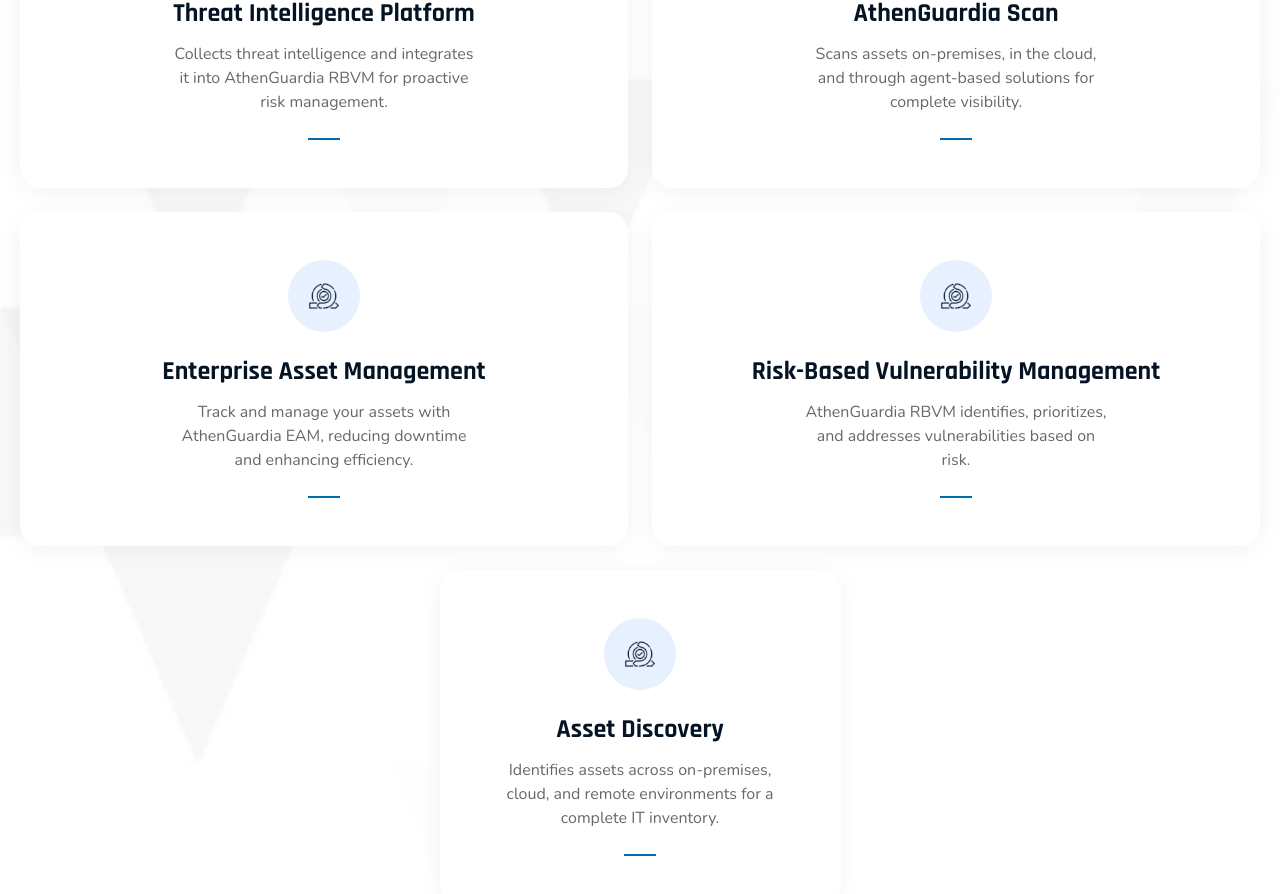
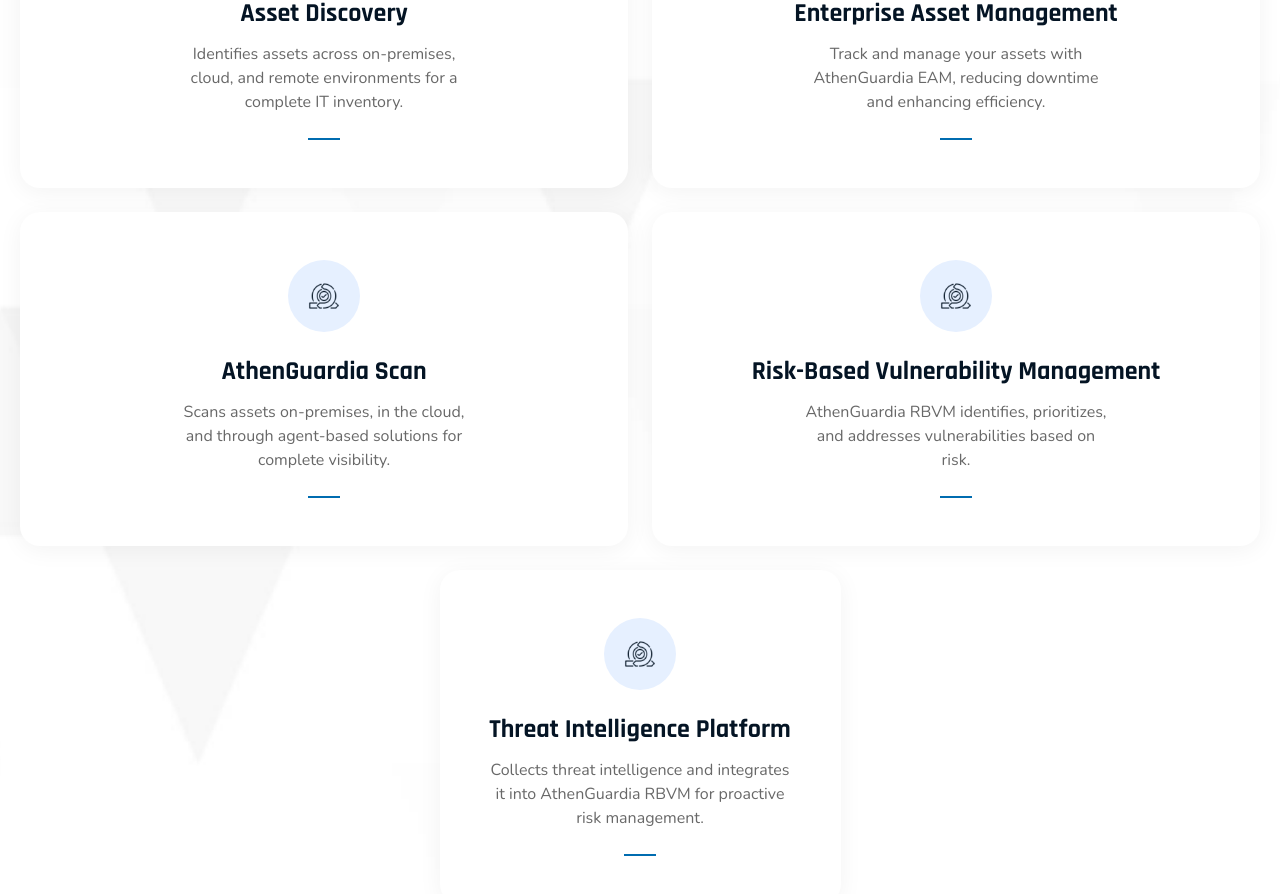
Before and after one commit to hasan-tec/Bafatech, a Next.js app: page / in a window 1280 px wide. Shown: the part 2440-3334 px from the top of the page. Built offline with nearby package versions, Linux system fonts and the light colour scheme.

Commit message:
finalized, final changes from feedback

```diff
--- /dev/null
+++ b/app/privacy-terms/page.tsx
@@ -0,0 +1,48 @@
+import { SiteHeader } from "@/components/site-header"
+import Image from "next/image"
+import Link from "next/link"
+import { Footer } from "@/components/footer"
+
+export default function Home() {
+  return (
+    <>
+      <SiteHeader />
+      <main className="min-h-screen">
+       {/* Hero Section */}
+       <section className="relative h-[30vh] sm:h-[40vh] md:h-[50vh] flex items-center justify-start">
+          <div className="absolute inset-0 w-full h-full">
+            <Image
+              src="https://images.unsplash.com/photo-1550751827-4bd374c3f58b"
+              alt="News Background"
+              fill
+              className="object-cover"
+              priority
+            />
+            <div
+              className="absolute inset-0 bg-gradient-to-r from-[rgba(0,27,69,0.85)] to-[rgba(0,27,69,0.75)]"
+              aria-hidden="true"
+            />
+          </div>
+
+          <div className="container relative mx-auto px-4 lg:px-8">
+            <nav className="flex items-center space-x-2 text-white/90 mb-2 sm:mb-4">
+              <Link
+                href="/"
+                className="font-nunito text-sm hover:text-white transition-colors"
+              >
+                Home
+              </Link>
+              <span className="text-white/60">/</span>
+              <span className="font-nunito text-sm">Privacy Policy</span>
+            </nav>
+
+            <h1 className="font-rajdhani text-3xl sm:text-4xl md:text-5xl lg:text-6xl xl:text-7xl text-white font-bold tracking-tight">
+              Privacy Policy
+            </h1>
+          </div>
+        </section>
+      </main>
+      <Footer />
+    </>
+  )
+}
--- a/components/footer.tsx
+++ b/components/footer.tsx
@@ -21,7 +21,7 @@
 ]
 
 const navLinks = [
-  { href: "/services", label: "Services" },
+  { href: "#services", label: "Services" },
   { href: "/contact", label: "Contact Us" },
   { href: "/about", label: "About Us" },
   { href: "/privacy-terms", label: "Privacy & Terms" },
--- a/components/hero-section.tsx
+++ b/components/hero-section.tsx
@@ -24,8 +24,8 @@
             Technology Solutions Specializing in Enterprise Asset Management (EAM), Risk-Based Vulnerability Management (RBVM), and Patch Management
           </p>
           <Link
-            href="/services"
-            className="inline-flex items-center px-6 sm:px-8 py-3 sm:py-4 bg-primary hover:bg-secondary text-white rounded-lg transition-colors font-rajdhani text-sm sm:text-base font-semibold group"
+            href="#services"
+            className="inline-flex items-center px-6 sm:px-8 py-3 sm:py-4 bg-primary hover:bg-blue-900 text-white rounded-lg transition-colors font-rajdhani text-sm sm:text-base font-semibold group"
           >
             Our Services
             <span className="ml-2 sm:ml-3 h-5 w-5 sm:h-6 sm:w-6 rounded-full bg-white/20 flex items-center justify-center">
--- a/components/partner-section.tsx
+++ b/components/partner-section.tsx
@@ -8,7 +8,7 @@
 
       <div className="relative container mx-auto px-4 lg:px-8">
         <div className="max-w-3xl mx-auto text-center space-y-6">
-          <h2 className="text-4xl md:text-5xl lg:text-6xl font-bold text-white font-display">
+          <h2 className="text-3xl md:text-5xl lg:text-6xl font-bold text-white font-display">
             Partner With Us
           </h2>
           <p className="text-lg md:text-xl text-white/90 leading-relaxed">
--- a/components/site-header.tsx
+++ b/components/site-header.tsx
@@ -5,7 +5,7 @@
 import { ChevronDown, Menu } from 'lucide-react'
 import { useState, useEffect, useRef } from "react"
 import { Sheet, SheetContent, SheetTrigger } from "@/components/ui/sheet"
-import { Button } from "@/components/ui/button"
+
 
 export function SiteHeader() {
   const [isScrolled, setIsScrolled] = useState(false)
@@ -46,14 +46,14 @@
       isScrolled ? 'bg-white shadow-md' : 'bg-white'
     }`}>
       <div className="container mx-auto px-4 lg:px-8">
-        <div className="flex h-24 sm:h-28 md:h-32 items-center justify-between">
+        <div className="flex h-24 sm:h-28 md:h-22 items-center justify-between">
           <Link href="/" className="flex items-center">
             <Image
               src="/images/BafaTech Logo.png"
               alt="BafaTech Logo"
               width={260}
               height={58}
-              className="h-12 sm:h-14 md:h-16 w-auto"
+              className="h-16 sm:h-14 md:h-20 w-auto"
               priority
             />
           </Link>
@@ -174,12 +174,7 @@
                       {item}
                     </Link>
                   ))}
-                  <Link
-                    href="/get-quote"
-                    className="inline-flex bg-[#006CB0] text-white px-8 py-3 rounded-md font-nunito text-lg font-semibold hover:bg-[#005a91] transition-colors justify-center mt-4"
-                  >
-                    Get A Quote
-                  </Link>
+
                 </nav>
               </SheetContent>
             </Sheet>
--- a/components/solutions-section.tsx
+++ b/components/solutions-section.tsx
@@ -1,36 +1,42 @@
 import Image from 'next/image'
+import Link from 'next/link'
 
 const solutions = [
   {
     icon: '/images/Threat.png',
-    title: 'Threat Intelligence Platform',
-    description: 'Collects threat intelligence and integrates it into AthenGuardia RBVM for proactive risk management.',
+    title: 'Asset Discovery',
+    description: 'Identifies assets across on-premises, cloud, and remote environments for a complete IT inventory.',
+    href: '/services/athenguard-asset-discovery'
+  },
+  {
+    icon: '/images/Threat.png',
+    title: 'Enterprise Asset Management',
+    description: 'Track and manage your assets with AthenGuardia EAM, reducing downtime and enhancing efficiency.',
+    href: '/services/athenguard-eam'
   },
   {
     icon: '/images/Threat.png',
     title: 'AthenGuardia Scan',
     description: 'Scans assets on-premises, in the cloud, and through agent-based solutions for complete visibility.',
-  },
-  {
-    icon: '/images/Threat.png',
-    title: 'Enterprise Asset Management',
-    description: 'Track and manage your assets with AthenGuardia EAM, reducing downtime and enhancing efficiency.',
+    href: '/services/athenguard-patch'
   },
   {
     icon: '/images/Threat.png',
     title: 'Risk-Based Vulnerability Management',
     description: 'AthenGuardia RBVM identifies, prioritizes, and addresses vulnerabilities based on risk.',
+    href: '/services/athenguard-rbvm'
   },
   {
     icon: '/images/Threat.png',
-    title: 'Asset Discovery',
-    description: 'Identifies assets across on-premises, cloud, and remote environments for a complete IT inventory.',
+    title: 'Threat Intelligence Platform',
+    description: 'Collects threat intelligence and integrates it into AthenGuardia RBVM for proactive risk management.',
+    href: '/services/athenguard-tip'
   },
 ]
 
 export function SolutionsSection() {
   return (
-    <section className="py-24 relative overflow-hidden">
+    <section id='services' className="py-24 relative overflow-hidden">
       {/* Background shapes */}
       <div className="absolute inset-0 overflow-hidden bg-gray-200/50">
         <Image
@@ -57,9 +63,10 @@
           {/* Top 2x2 grid */}
           <div className="grid md:grid-cols-2 gap-6 mb-6">
             {solutions.slice(0, 4).map((solution, index) => (
-              <div
+              <Link
                 key={index}
-                className="bg-white rounded-[20px] shadow-[0px_4px_25px_0px_rgba(0,0,0,0.05)] p-12 transition-all duration-300 text-center"
+                href={solution.href}
+                className="block bg-white rounded-[20px] shadow-[0px_4px_25px_0px_rgba(0,0,0,0.05)] p-12 transition-all duration-300 text-center hover:shadow-lg hover:-translate-y-1 cursor-pointer"
               >
                 <div className="mx-auto w-[72px] h-[72px] bg-[#E6F0FF] rounded-full flex items-center justify-center mb-6">
                   <Image
@@ -78,13 +85,16 @@
                   {solution.description}
                 </p>
                 <div className="mx-auto w-8 h-[2px] bg-[#006CB0]" />
-              </div>
+              </Link>
             ))}
           </div>
 
           {/* Bottom centered card */}
           <div className="grid md:grid-cols-1 gap-6">
-            <div className="bg-white rounded-[20px] shadow-[0px_4px_25px_0px_rgba(0,0,0,0.05)] p-12 transition-all duration-300 text-center max-w-[1000px] mx-auto">
+            <Link
+              href={solutions[4].href}
+              className="block bg-white rounded-[20px] shadow-[0px_4px_25px_0px_rgba(0,0,0,0.05)] p-12 transition-all duration-300 text-center max-w-[1000px] mx-auto hover:shadow-lg hover:-translate-y-1 cursor-pointer"
+            >
               <div className="mx-auto w-[72px] h-[72px] bg-[#E6F0FF] rounded-full flex items-center justify-center mb-6">
                 <Image
                   src={solutions[4].icon}
@@ -102,7 +112,7 @@
                 {solutions[4].description}
               </p>
               <div className="mx-auto w-8 h-[2px] bg-[#006CB0]" />
-            </div>
+            </Link>
           </div>
         </div>
       </div>
```
